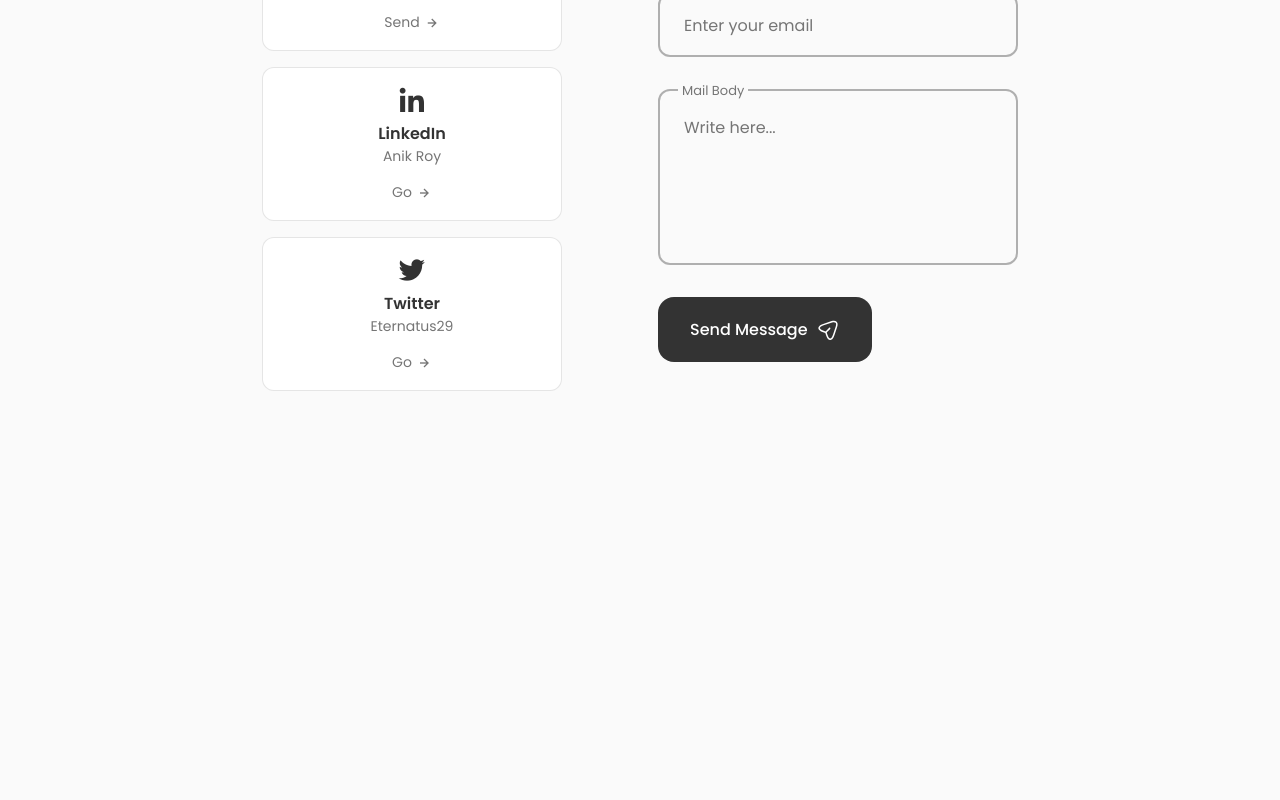
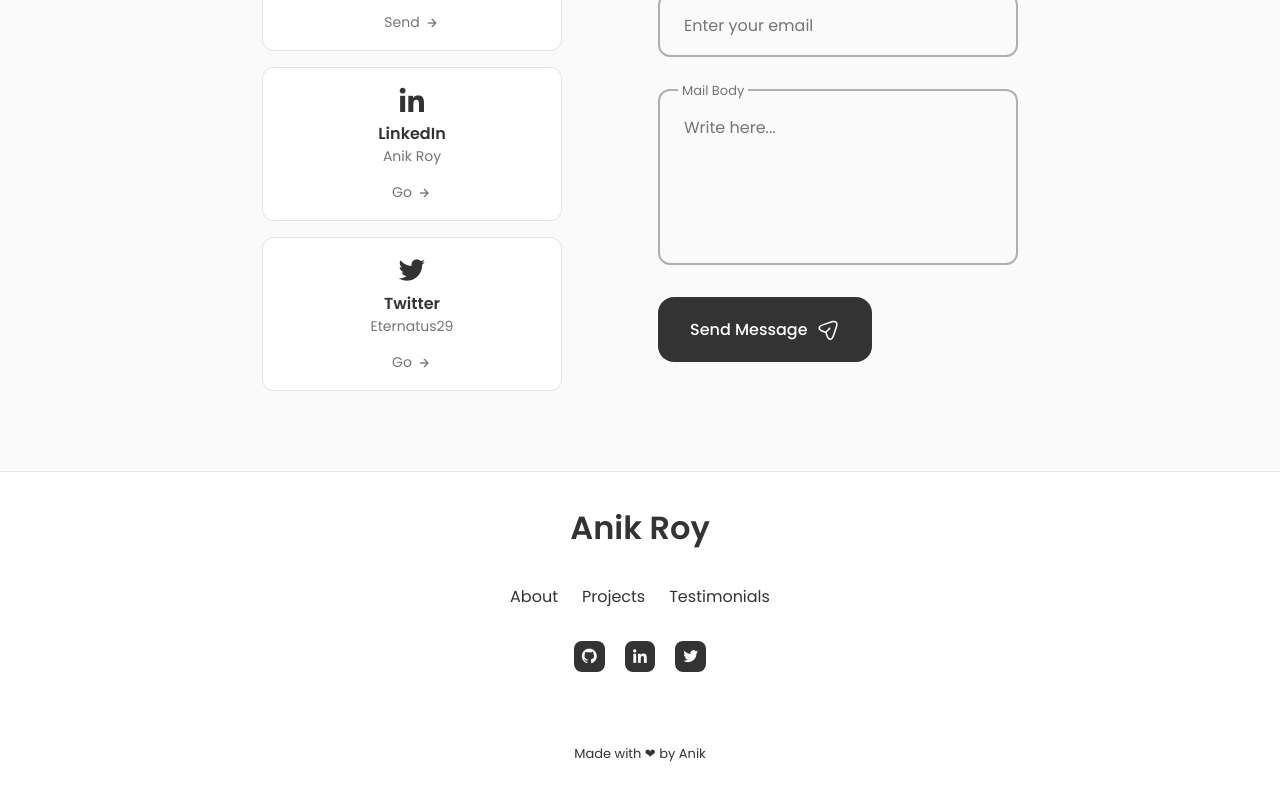
Before and after one commit to Eternatus29/portfolio, a React (Vite) app: page / in a window 1280 px wide. Shown: the part 3939-4739 px from the top of the page. Before the commit the page ends 4410 px from the top, so only its background shows below. Built offline with nearby package versions, Linux system fonts and the light colour scheme.

Commit message:
Added Footer

```diff
--- a/src/App.jsx
+++ b/src/App.jsx
@@ -8,6 +8,7 @@
 import Qualifications from './components/qualifications/Qualifications';
 import Testimonials from './components/testimonials/Testimonials';
 import Contact from './components/contact/Contact';
+import Footer from './components/footer/Footer';
 
 const App = () => {
   return (
@@ -21,6 +22,7 @@
         <Qualifications />
         <Testimonials />
         <Contact />
+        <Footer />
       </main>
     </>
   )
--- /dev/null
+++ b/src/components/footer/Footer.jsx
@@ -0,0 +1,42 @@
+import React from "react";
+import "./footer.css";
+
+const Footer = () => {
+    return (
+        <footer className="footer">
+            <div className="footer_container container">
+                <h1 className="footer_title">Anik Roy</h1>
+
+                <ul className="footer_list">
+                    <li>
+                        <a href="#about" className="footer_link">About</a>
+                    </li>
+
+                    <li>
+                        <a href="#portfolio" className="footer_link">Projects</a>
+                    </li>
+
+                    <li>
+                        <a href="#testimonials" className="footer_link">Testimonials</a>
+                    </li>
+                </ul>
+
+                <div className="footer_social">
+                    <a href="https://github.com/Eternatus29" className="footer_social-link" target="_blank">
+                        <i className="bx bxl-github"></i>
+                    </a>
+                    <a href="https://www.linkedin.com/in/anikr29/" className="footer_social-link" target="_blank">
+                        <i className="bx bxl-linkedin"></i>
+                    </a>
+                    <a href="https://x.com/Eternatus29" className="footer_social-link" target="_blank">
+                        <i className="bx bxl-twitter"></i>
+                    </a>
+                </div>
+
+                <span className="footer_copy">Made with &#10084; by Anik</span>
+            </div>
+        </footer>
+    )
+}
+
+export default Footer;
--- /dev/null
+++ b/src/components/footer/footer.css
@@ -0,0 +1,74 @@
+.footer {
+    background-color: var(--container-color);
+    border-top: 1px solid rgba(0, 0, 0, 0.1);
+}
+
+.footer_container {
+    padding: 2rem 0 6rem;
+}
+
+.footer_title,
+.footer_link {
+    color: var(--title-color);
+}
+
+.footer_title {
+    text-align: center;
+    margin-bottom: var(--mb-2);
+}
+
+.footer_link:hover {
+    color: var(--title-color-dark);
+}
+
+.footer_list {
+    display: flex;
+    justify-content: center;
+    column-gap: 1.5rem;
+    margin-bottom: var(--mb-2);
+}
+
+.footer_social {
+    display: flex;
+    justify-content: center;
+    column-gap: 1.25rem;
+}
+
+.footer_social-link {
+    background-color: var(--title-color);
+    color: var(--container-color);
+    font-size: 1.125rem;
+    padding: 0.4rem;
+    border-radius: 0.5rem;
+    display: inline-flex;
+}
+
+.footer_social-link:hover {
+    background-color: var(--title-color-dark);
+}
+
+.footer_copy {
+    display: block;
+    margin-top: 4.5rem;
+    color: var(--title-color);
+    text-align: center;
+    font-size: var(--smaller-font-size);
+}
+
+/* breakpoints */
+/* large */
+@media screen and (max-width: 992px) {
+    .footer_social-link {
+        padding: 0.25rem;
+        border-radius: 0.25rem;
+        font-size: 1rem;
+    }
+}
+
+/* medium */
+@media screen and (max-width: 768px) {}
+
+@media screen and (max-width: 576px) {}
+
+/* small */
+@media screen and (max-width: 350px) {}
```
